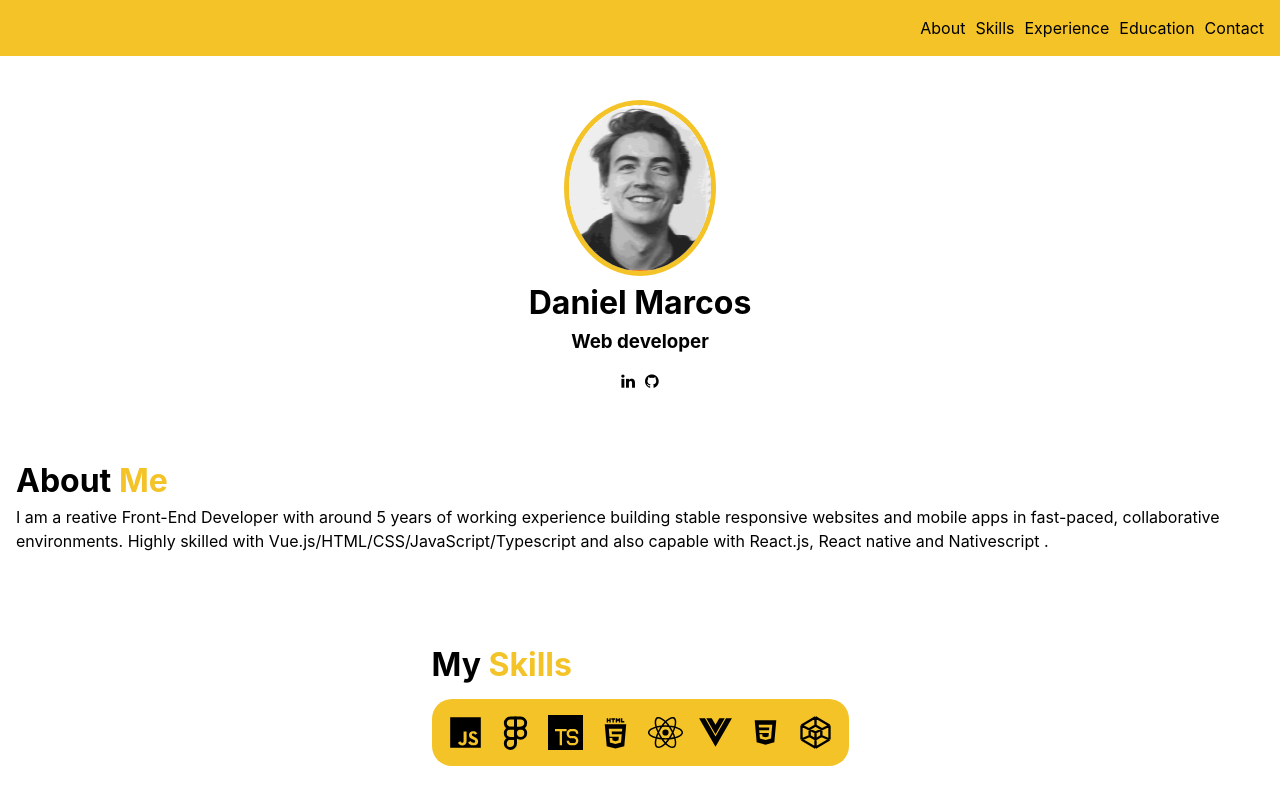
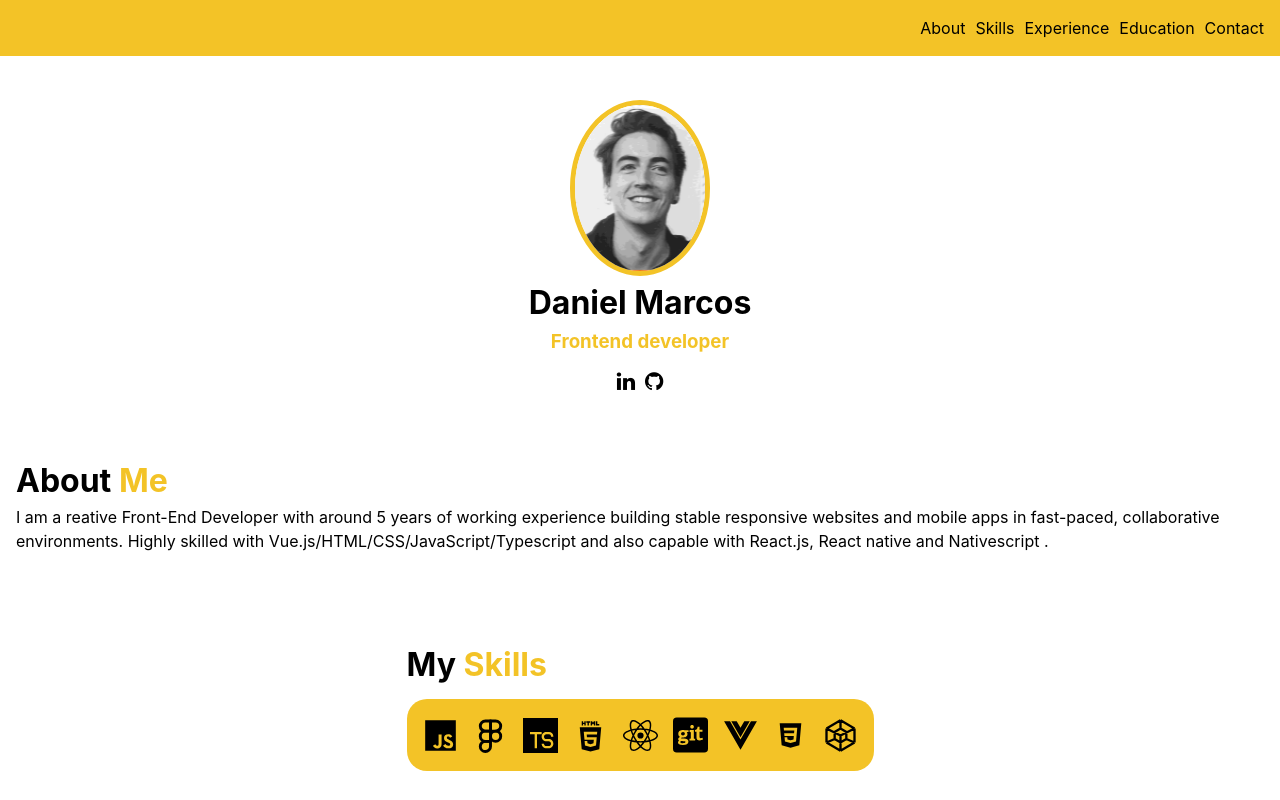
Before and after one commit to dmarcosc/PEC01CV, a website built with Parcel: page src/index.html in a window 1280 px wide. Shown: the top 800 px of the page. Built offline with nearby package versions, Linux system fonts and the light colour scheme.

Commit message:
few visual fixes

```diff
--- a/src/assets/styles/layouts/_home.scss
+++ b/src/assets/styles/layouts/_home.scss
@@ -56,7 +56,7 @@ h2{
 
 .portrait{
   border-radius: 50%;
-  aspect-ratio: 430 / 500;
+  aspect-ratio: 400 / 500;
   border: 5px solid $primary-color;
 }
 .resume{
@@ -66,6 +66,10 @@ h2{
   justify-content: center;
   align-items: center;
   gap:15px;
+
+  h3{
+    color: $primary-color;
+  }
   &__icons{
     display: flex;
     gap:10px;
@@ -77,7 +81,7 @@ h2{
         cursor: pointer;
     }
     }
-  }
+}
 }
 
 section{
--- a/src/index.html
+++ b/src/index.html
@@ -27,10 +27,10 @@
       <div class="resume">
         <img class="portrait" src="./assets/images/fot.webp" alt="me">
         <h1>Daniel Marcos</h1>
-        <h3>Web developer</h3>
+        <h3>Frontend developer</h3>
         <div class="resume__icons">
-          <a href="https://www.linkedin.com/in/daniel-marcos-cuesta-780110b7/" target="_blank" rel="nofollow noopener"><i class="fa fa-linkedin"></i></a>
-          <a href="https://github.com/dmarcosc" target="_blank" rel="nofollow noopener"><i class="fa fa-github"></i></a>
+          <a href="https://www.linkedin.com/in/daniel-marcos-cuesta-780110b7/" target="_blank" rel="nofollow noopener"><i class="fa fa-linkedin fa-lg"></i></a>
+          <a href="https://github.com/dmarcosc" target="_blank" rel="nofollow noopener"><i class="fa fa-github fa-lg"></i></a>
         </div>
       </div>
     </header>
--- a/src/views/skills.html
+++ b/src/views/skills.html
@@ -6,6 +6,7 @@
         <img class="skills__container--icon" src="assets/images/ts.svg" alt="typescript">
         <img class="skills__container--icon" src="assets/images/html.svg" alt="html">
         <img class="skills__container--icon" src="assets/images/react.svg" alt="react">
+        <img class="skills__container--icon" src="assets/images/git.svg" alt="git">
         <img class="skills__container--icon" src="assets/images/vue.svg" alt="vue">
         <img class="skills__container--icon" src="assets/images/css.svg" alt="css">
         <img class="skills__container--icon" src="assets/images/webpack.svg" alt="webpack">
```
